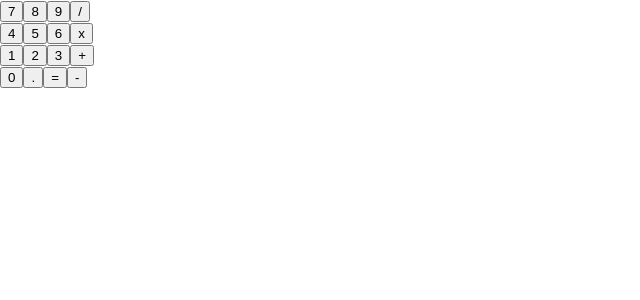
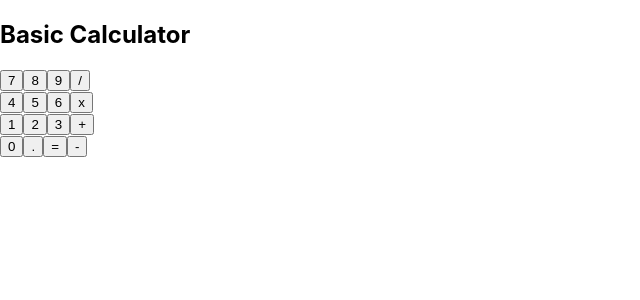
Before and after one commit to SobiahSelvarajah/sobiah-selvarajah-calculator, a React (Create React App) app: page / in a window 1280 px wide. Shown: the top 300 px of the page, without its empty margins (0-640 px from the left). Built offline with nearby package versions, Linux system fonts and the light colour scheme; the HTML template or start-up script is replaced by a standard one.

Commit message:
components: heading added

```diff
--- a/src/App.js
+++ b/src/App.js
@@ -1,12 +1,14 @@
 import React from 'react';
+import Heading from './components/heading/Heading';
 import Calc from './components/calc/Calc';
 import './App.scss';
 
 const App = () => {
   return (
-    <div className='app__container'>
+    <section className='app__container'>
+      <Heading />
       <Calc />
-    </div>
+    </section>
   );
 }
 
--- /dev/null
+++ b/src/components/heading/Heading.jsx
@@ -0,0 +1,11 @@
+import React from 'react';
+
+const Heading = () => {
+  return (
+    <h1 className='heading__text'>
+        Basic Calculator
+    </h1>
+  )
+}
+
+export default Heading
```
